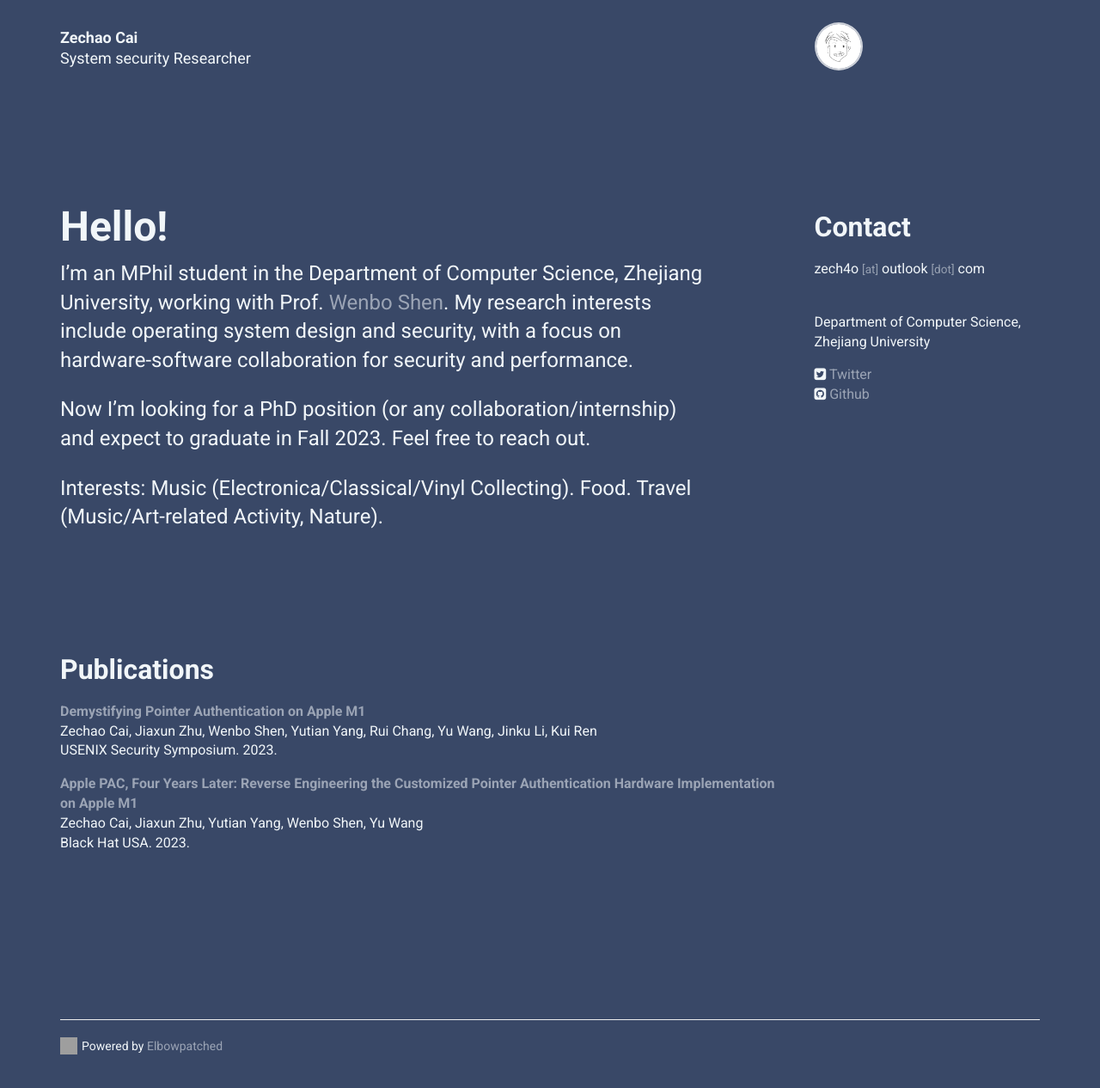
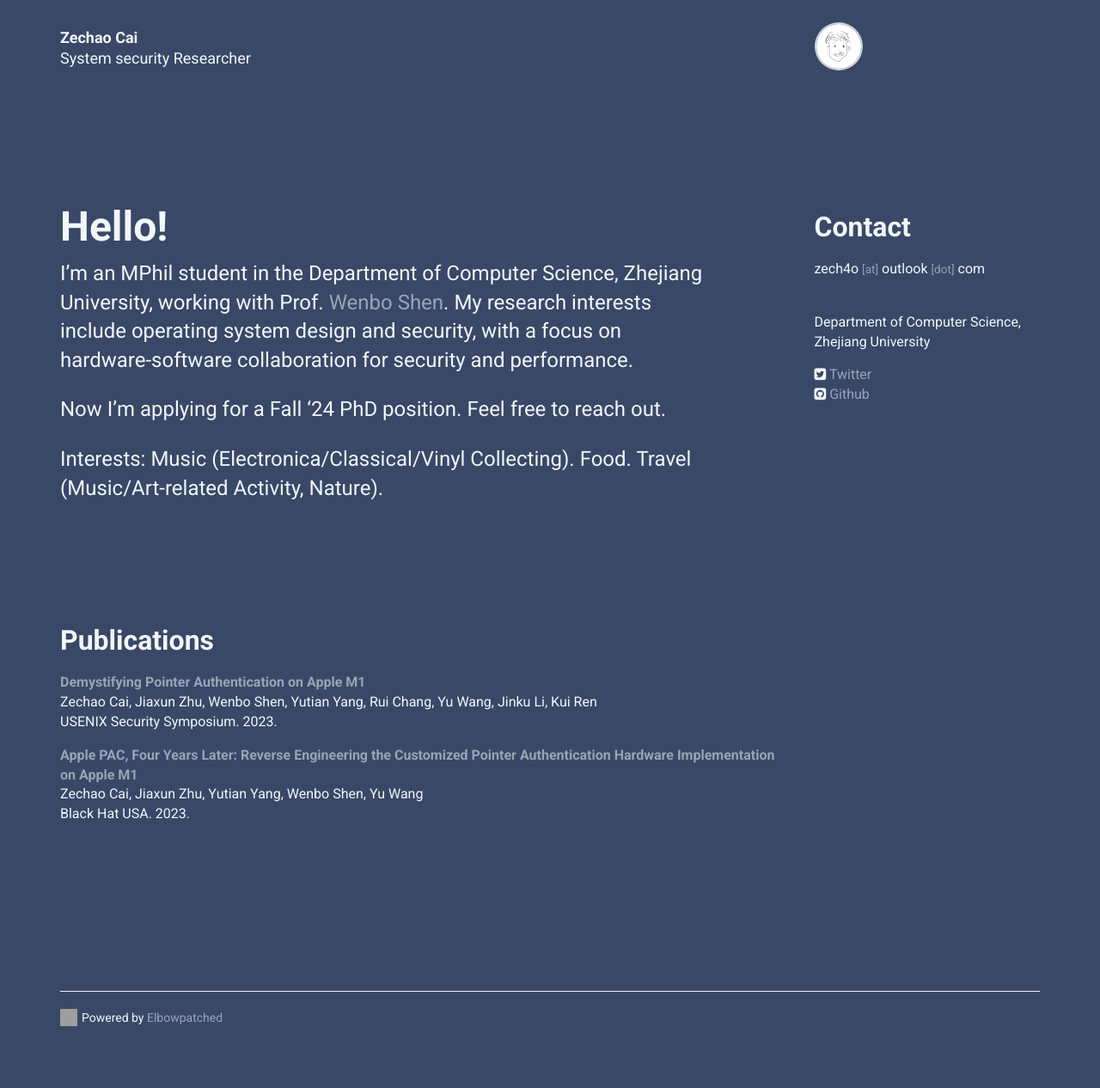
Before and after one commit to zech4o/zech4o.github.io, a Jekyll site: the page built from index.html, in a window 1280 px wide and 1323 px high. Shown: the top 1266 px of the window at 86% size. Built offline with Jekyll 4.4.1, drawn with Linux system fonts in a browser that asks for light colours; nearby versions of some CDN libraries; grey boxes are pictures that could not be loaded.

Commit message:
update personel

```diff
--- a/_data/personal.yml
+++ b/_data/personal.yml
@@ -30,7 +30,7 @@ intro:
     I'm an MPhil student in the Department of Computer Science, Zhejiang University, working with Prof. [Wenbo Shen](https://wenboshen.org/). My research interests include operating system design and security, with a focus on hardware-software collaboration for security and performance.
 
 
-    Now I'm looking for a PhD position (or any collaboration/internship) and expect to graduate in Fall 2023. Feel free to reach out.
+    Now I'm applying for a Fall '24 PhD position. Feel free to reach out.
 
 
     Interests: Music (Electronica/Classical/Vinyl Collecting). Food. Travel (Music/Art-related Activity, Nature).
```
